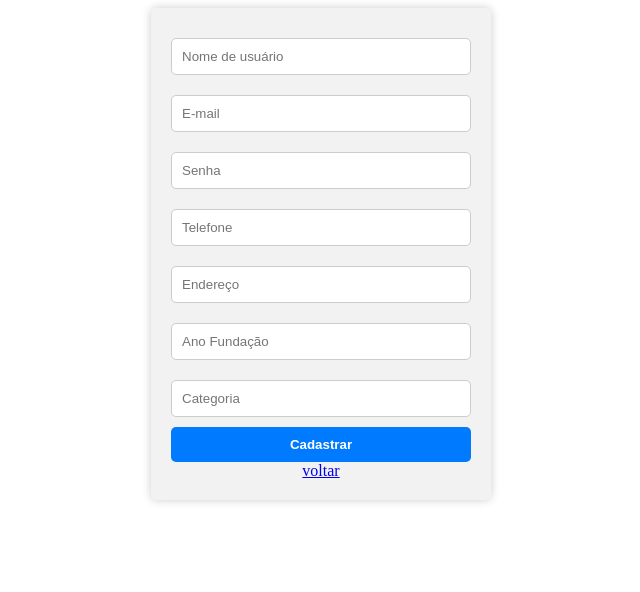
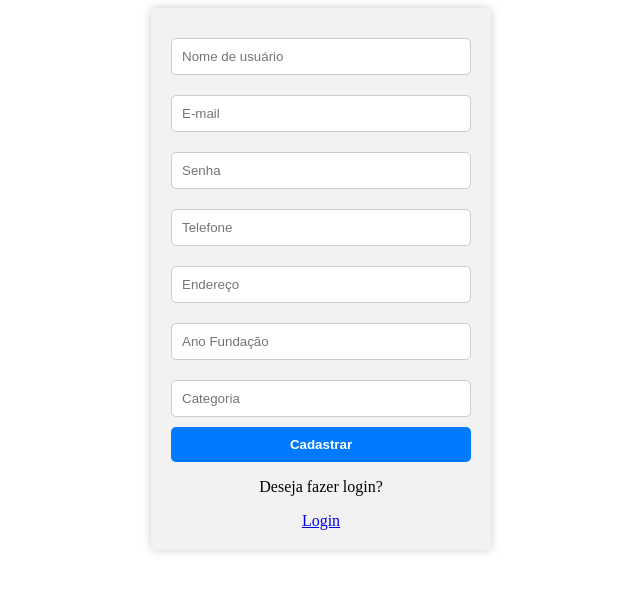
Before and after one commit to mateusioliveira/projetos-attos, a Django app: page /cadastrar/ in a window 1280 px wide. Shown: the top 592 px of the page, without its empty margins (319-959 px from the left). Run offline with Django 4.2, Linux system fonts and the light colour scheme; parts of the project's set-up code (start-up, migrations or seed data) failed here and were passed over.

Commit message:
correção de botão de login em cadastro

```diff
--- a/project_attos/app_attos/templates/cadastro/cadastro.html
+++ b/project_attos/app_attos/templates/cadastro/cadastro.html
@@ -12,7 +12,8 @@
 
         <input type="submit" value="Cadastrar" style="width: 100%; background-color: #007bff; color: #fff; padding: 10px; border: none; border-radius: 5px; cursor: pointer; font-weight: bold;">
         <div style="text-align: center;">
-            <a href="{% url 'index' %}">voltar</a>
+            <p style="text-align: center;">Deseja fazer login?</p>
+            <a href="{% url 'index' %}">Login</a>
           </div>
 
     </div>
```
